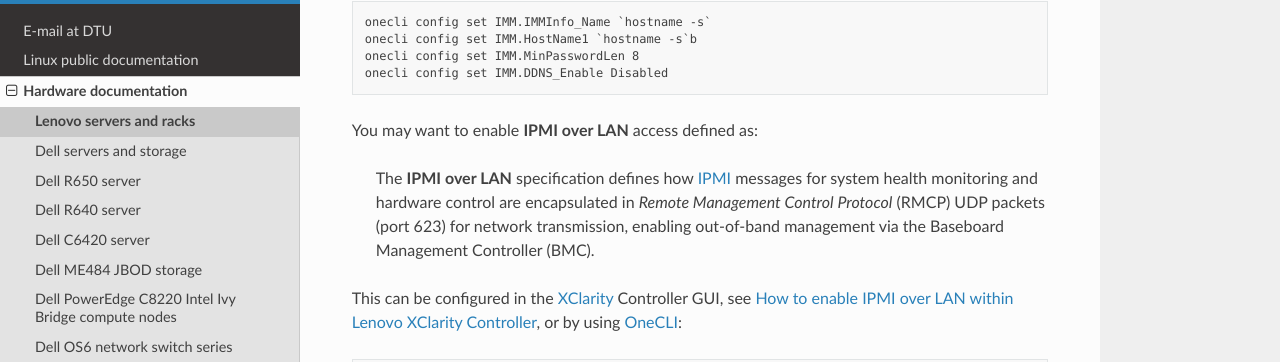
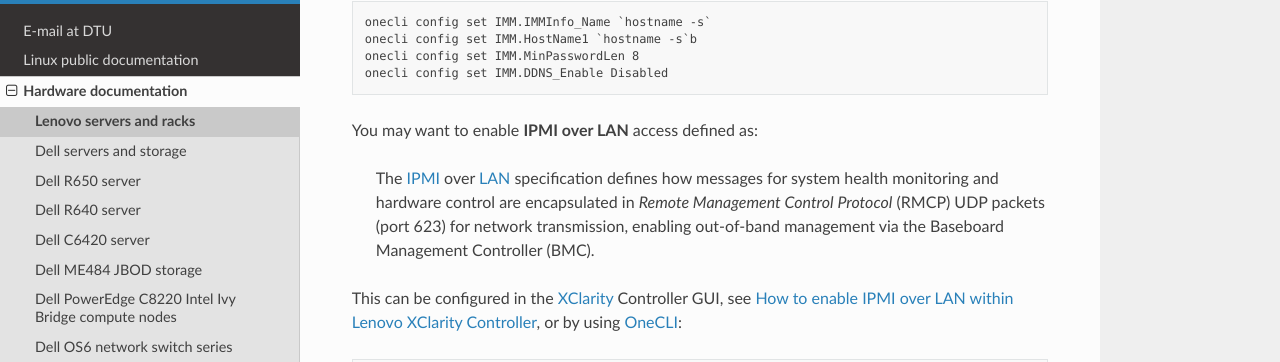
Before and after one commit to OleHolmNielsen/ITwiki, a Sphinx documentation site: the page built from docs/Lenovo_XClarity_BMC.rst, in a window 1280 px wide and 900 px high, scrolled down 2700 px. Shown: the part 89-451 px from the top of the window. Built offline with Sphinx 7.4.7 and the Read the Docs theme 3.1.0, drawn with Linux system fonts in a browser that asks for light colours.

Commit message:
Formatting

```diff
--- a/docs/Lenovo_XClarity_BMC.rst
+++ b/docs/Lenovo_XClarity_BMC.rst
@@ -116,7 +116,7 @@
 
 You may want to enable **IPMI over LAN** access defined as:
 
-  The **IPMI over LAN** specification defines how IPMI_ messages
+  The IPMI_ over LAN_ specification defines how messages
   for system health monitoring and hardware control are encapsulated in
   *Remote Management Control Protocol* (RMCP) UDP packets (port 623) for network transmission,
   enabling out-of-band management via the Baseboard Management Controller (BMC).
```
Also changed, not shown: other parts of docs/Lenovo_XClarity_BMC.rst (+1 -0 lines).
